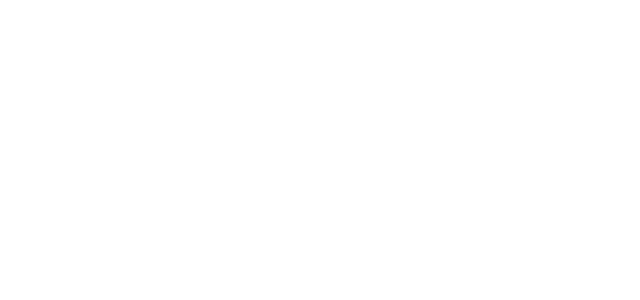
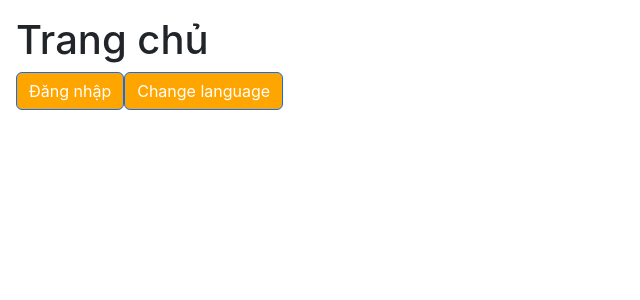
Before and after one commit to ntnghia-it01/example-fe-wd19304, a React (Create React App) app: page / in a window 1280 px wide. Shown: the top 300 px of the page, without its empty margins (0-640 px from the left). Built offline with nearby package versions, Linux system fonts and the light colour scheme.

Commit message:
commit 2025.04.17

```diff
--- a/src/App.js
+++ b/src/App.js
@@ -23,6 +23,7 @@
 
       {/* Chứa những trang không cần đăng nhập có thể truy cập */}
       <Route path="/">
+        <Route index element={<Home/>}/>
         <Route path="login"  element={<Login/>}/>
         <Route path="register"  element={<Login/>}/>
       </Route>
--- /dev/null
+++ b/src/context/LanguageProvider/index.jsx
@@ -0,0 +1,35 @@
+import {createContext, useState} from 'react';
+import vi from './locale/vi.json';
+import en from './locale/en.json';
+
+const LanguageContext = createContext();
+
+const LanguageProvider = (props)=>{
+  const {children} = props
+
+  const [lang, setLang] = useState("vi");
+
+  const translate = (props) => {
+    if(lang == "vi"){
+      return vi[props];
+    }
+
+    return en[props];
+  }
+
+  const changeLanguage = (props) => {
+    if(props == "en"){
+      setLang("en")
+    }else{
+      setLang("vi")
+    }
+  }
+
+  return(
+    <LanguageContext.Provider value={{lang, translate, changeLanguage}}>
+      {children}
+    </LanguageContext.Provider>
+  );
+}
+
+export {LanguageContext, LanguageProvider}
--- /dev/null
+++ b/src/context/LanguageProvider/locale/en.json
@@ -0,0 +1,5 @@
+{
+  "home": "Home",
+  "login": "Login",
+  "register": "Register"
+}
--- /dev/null
+++ b/src/context/LanguageProvider/locale/vi.json
@@ -0,0 +1,5 @@
+{
+  "home": "Trang chủ",
+  "login": "Đăng nhập",
+  "register": "Đăng ký"
+}
--- a/src/index.js
+++ b/src/index.js
@@ -6,15 +6,18 @@
 import reportWebVitals from './reportWebVitals';
 import {BrowserRouter} from 'react-router';
 import { CookiesProvider } from 'react-cookie';
+import {LanguageProvider} from './context/LanguageProvider'
 
 const root = ReactDOM.createRoot(document.getElementById('root'));
 root.render(
   <React.StrictMode>
-    <CookiesProvider>
-      <BrowserRouter>
-        <App />
-      </BrowserRouter>
-    </CookiesProvider>
+    <LanguageProvider>
+      <CookiesProvider>
+        <BrowserRouter>
+          <App />
+        </BrowserRouter>
+      </CookiesProvider>
+    </LanguageProvider>
   </React.StrictMode>
 );
 
--- a/src/pages/Home/index.jsx
+++ b/src/pages/Home/index.jsx
@@ -1,64 +1,25 @@
-import { Link } from 'react-router';
-import {
-  useState, //Quản lý biến
-  useEffect, //Quản lý vòng đời của components
-  // Gợi ý nghiên cứu thêm
-  useCallback,
-  useReducer,
-  useRef,
-  useMemo,
-  useContext
-} from 'react'
+import { Link } from "react-router";
+import { useContext, useEffect } from "react";
+import { LanguageContext } from "../../context/LanguageProvider";
 
-const Home = ()=>{
-  const [count, setCount] = useState(0);
-  const [message, setMessage] = useState("");
-  // Được kích hoạt ít nhất 2 lần
-  // Lần 1: Khi components được khởi tạo
-  // Lần 2: Khi components render thành công
-  // Hàm này được khi kích hoạt khi:
-  // + Bất kỳ state/props nào bên trong components thay đổi
-  // + Khi components được render lại
-  useEffect(()=>{
-    console.log("use effect");
-    // Không được setState bên trong
-    // setCount(count + 1);
-  });
+const Home = () => {
+  const { lang, translate, changeLanguage } = useContext(LanguageContext);
 
-  // Được kích hoạt duy nhất 2 lần
-  // Lần 1: Khi components được khởi tạo
-  // Lần 2: Khi components render thành công
-  // Call API, set default value
-  useEffect(()=>{
-    console.log("use effect 2");
+  useEffect(() => {
+    console.log("language === ", lang);
+  }, [lang]);
 
-    return ()=>{
-      // Sự kiện khi components được gỡ bỏ
-    }
-  }, []);
-
-
-  // Được kích hoạt ít nhât 1 lần
-  // Khi components được khởi tạo
-  // Và mỗi khi giá trị của biến count thay đổi
-  useEffect(()=>{
-    console.log("use effect 3");
-  }, [count]);
-
-  // Được kích hoạt ít nhât 1 lần
-  // Khi components được khởi tạo
-  // Và mỗi khi giá trị của biến count/message thay đổi
-  useEffect(()=>{
-    console.log("use effect 4");
-  }, [count, message]);
-  // Số lượng biến (state) lắng nghe không giới hạn
-
-  return(
+  return (
     <div className="p-3">
-      <h1>Home</h1>
-      <Link className='btn btn-primary' to={"/login"}>Login</Link>
+      <h1>{translate("home")}</h1>
+      <Link className="btn btn-primary" to={"/login"}>
+        {translate("login")}
+      </Link>
+      <button onClick={changeLanguage.bind(this, lang == "vi" ? "en" : "vi")} type="button" class="btn btn-primary">
+        Change language
+      </button>
     </div>
-  )
+  );
 };
 
 export default Home;
```
